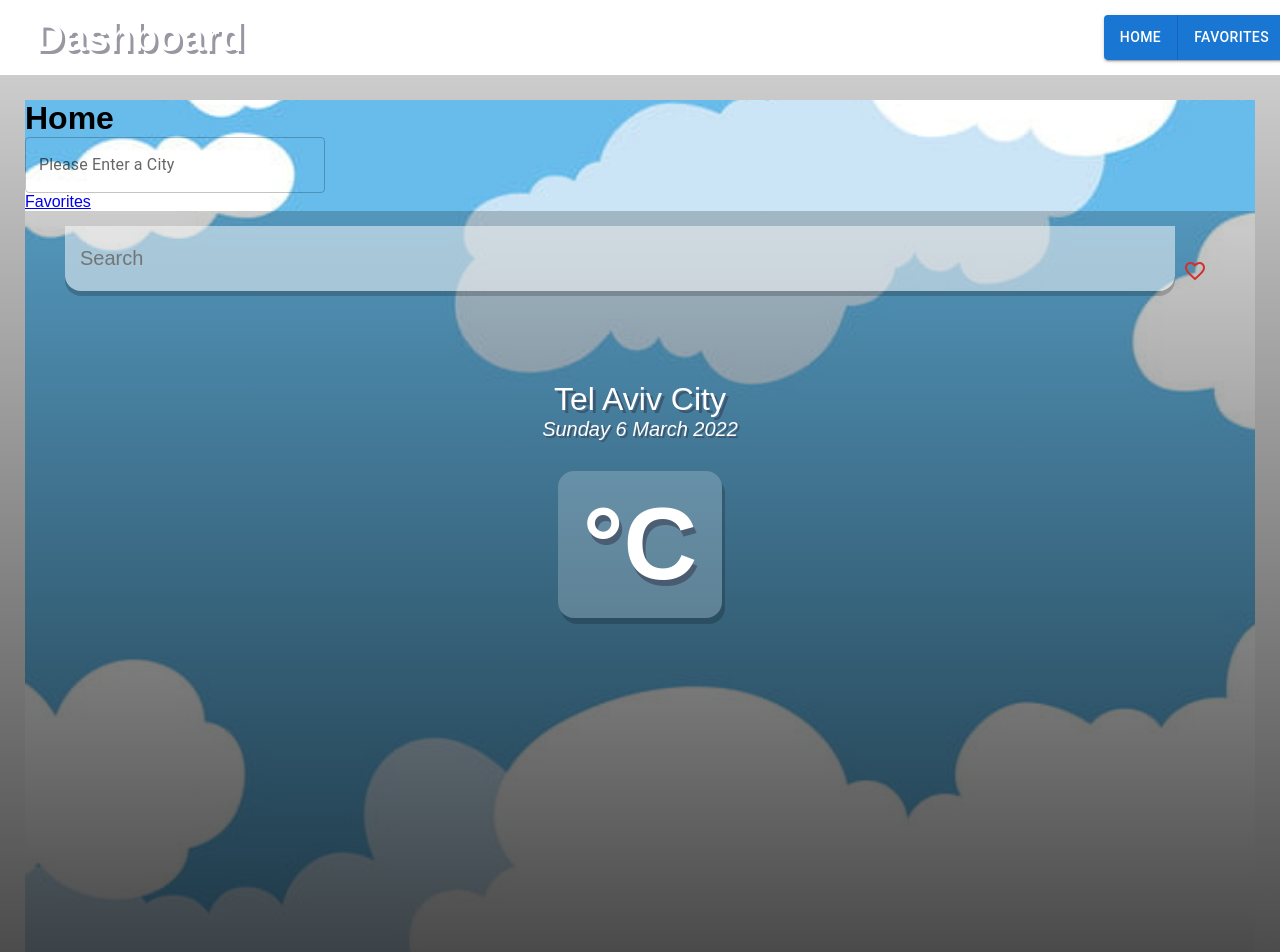
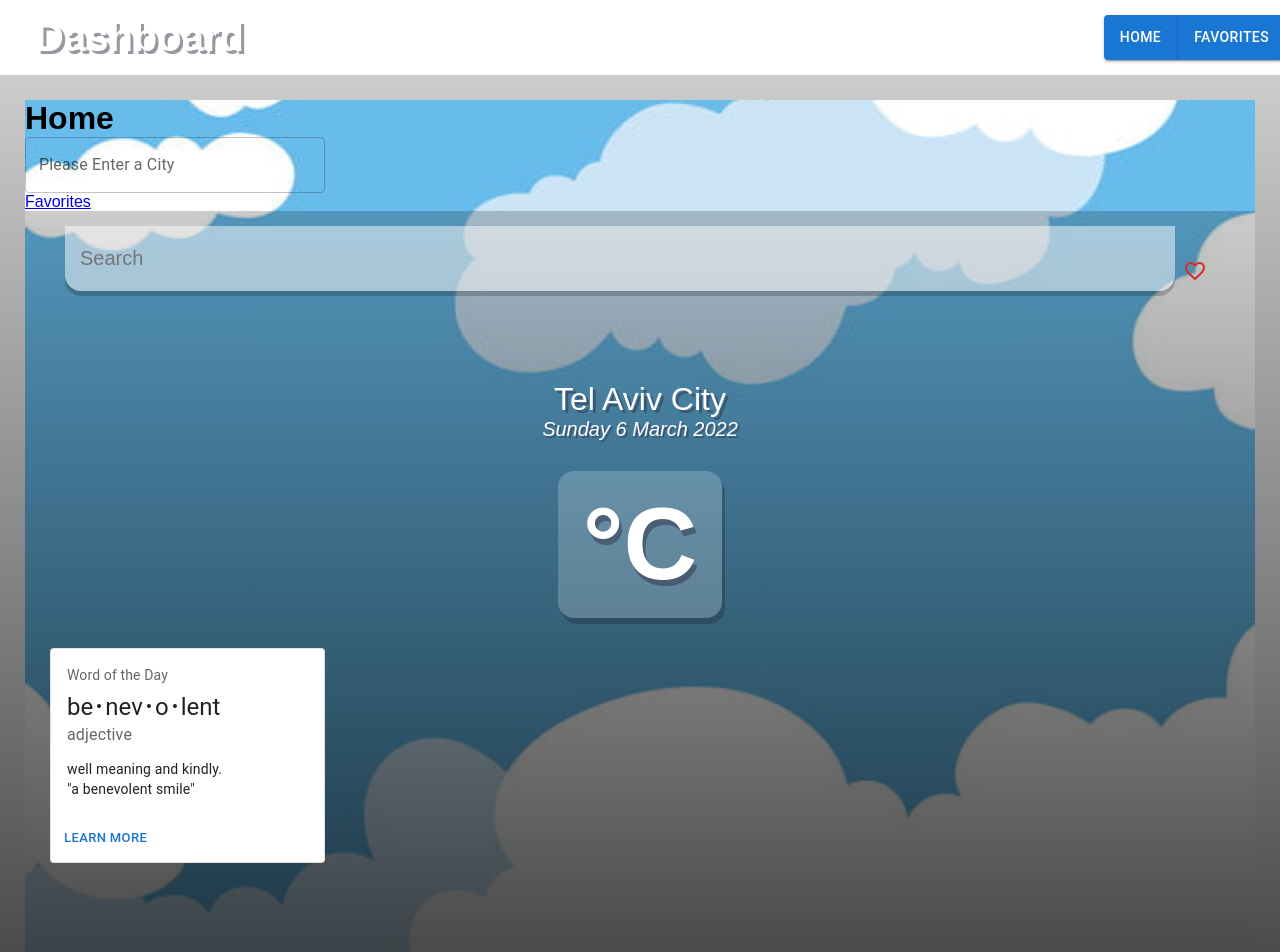
Before and after one commit to NimrodWainberg/Weather, a React (Create React App) app: page /home in a window 1280 px wide. Shown: the top 952 px of the page. Built offline with nearby package versions, Linux system fonts and the light colour scheme.

Commit message:
add api module, weatherCard

```diff
--- a/src/components/home/home.js
+++ b/src/components/home/home.js
@@ -4,6 +4,7 @@ import { ToastContainer, toast } from "react-toastify";
 import "react-toastify/dist/ReactToastify.css";
 import DropDown from "../small_components/dropDown";
 import { FavoriteButton } from "../small_components/buttons";
+import OutlinedCard from "../small_components/weatherCard";
 import {
   getAutoCompleteApi,
   getCitySearch,
@@ -71,12 +72,12 @@ const Home = () => {
       const cityId = data[0]?.Key;
       console.log(`: ${cityId}`);
 
-      //etQuery(`${cityId}?apikey=${weatherApi.baseKey}`);
+      //setQuery(`${cityId}?apikey=${weatherApi.baseKey}`);
       const apiRequest = `${cityId}?apikey=${weatherApi.baseKey}`;
       console.log(`: ${apiRequest}`);
-      const response = await fetch(weatherApi.currentWeatherKey + apiRequest);
-      const cityData = await response.json();
-      // const cityData = getCurrentCityWeather();
+      //const response = await fetch(weatherApi.currentWeatherKey + apiRequest);
+      //const cityData = await response.json();
+      const cityData = getCurrentCityWeather();
       console.log(`cityData:${JSON.stringify(cityData)}`);
 
       return cityData;
@@ -187,6 +188,9 @@ const Home = () => {
           <div className="weather"> {weatherText ? weatherText : ""}</div>
         </div>
         {/* <button onClick={notify}>Notify!</button> */}
+        <div className="weahterCat">
+          <OutlinedCard />
+        </div>
         <ToastContainer />
       </main>
     </div>
--- /dev/null
+++ b/src/components/small_components/weatherCard.js
@@ -0,0 +1,49 @@
+import * as React from "react";
+import Box from "@mui/material/Box";
+import Card from "@mui/material/Card";
+import CardActions from "@mui/material/CardActions";
+import CardContent from "@mui/material/CardContent";
+import Button from "@mui/material/Button";
+import Typography from "@mui/material/Typography";
+
+const bull = (
+  <Box
+    component="span"
+    sx={{ display: "inline-block", mx: "2px", transform: "scale(0.8)" }}>
+    •
+  </Box>
+);
+
+const card = (
+  <React.Fragment>
+    <CardContent>
+      <Typography sx={{ fontSize: 14 }} color="text.secondary" gutterBottom>
+        Word of the Day
+      </Typography>
+      <Typography variant="h5" component="div">
+        be{bull}nev{bull}o{bull}lent
+      </Typography>
+      <Typography sx={{ mb: 1.5 }} color="text.secondary">
+        adjective
+      </Typography>
+      <Typography variant="body2">
+        well meaning and kindly.
+        <br />
+        {'"a benevolent smile"'}
+      </Typography>
+    </CardContent>
+    <CardActions>
+      <Button size="small">Learn More</Button>
+    </CardActions>
+  </React.Fragment>
+);
+
+export default function OutlinedCard() {
+  return (
+    <div className="weatherCard">
+      <Box sx={{ minWidth: 275 }}>
+        <Card variant="outlined">{card}</Card>
+      </Box>
+    </div>
+  );
+}
--- a/src/index.css
+++ b/src/index.css
@@ -117,3 +117,7 @@ main {
   display: flex;
   justify-content: space-between;
 }
+
+.weatherCard {
+   width: 10%;
+}
```
Also changed, not shown: src/components/weatherApi/api.js (added, +62 -0 lines).
